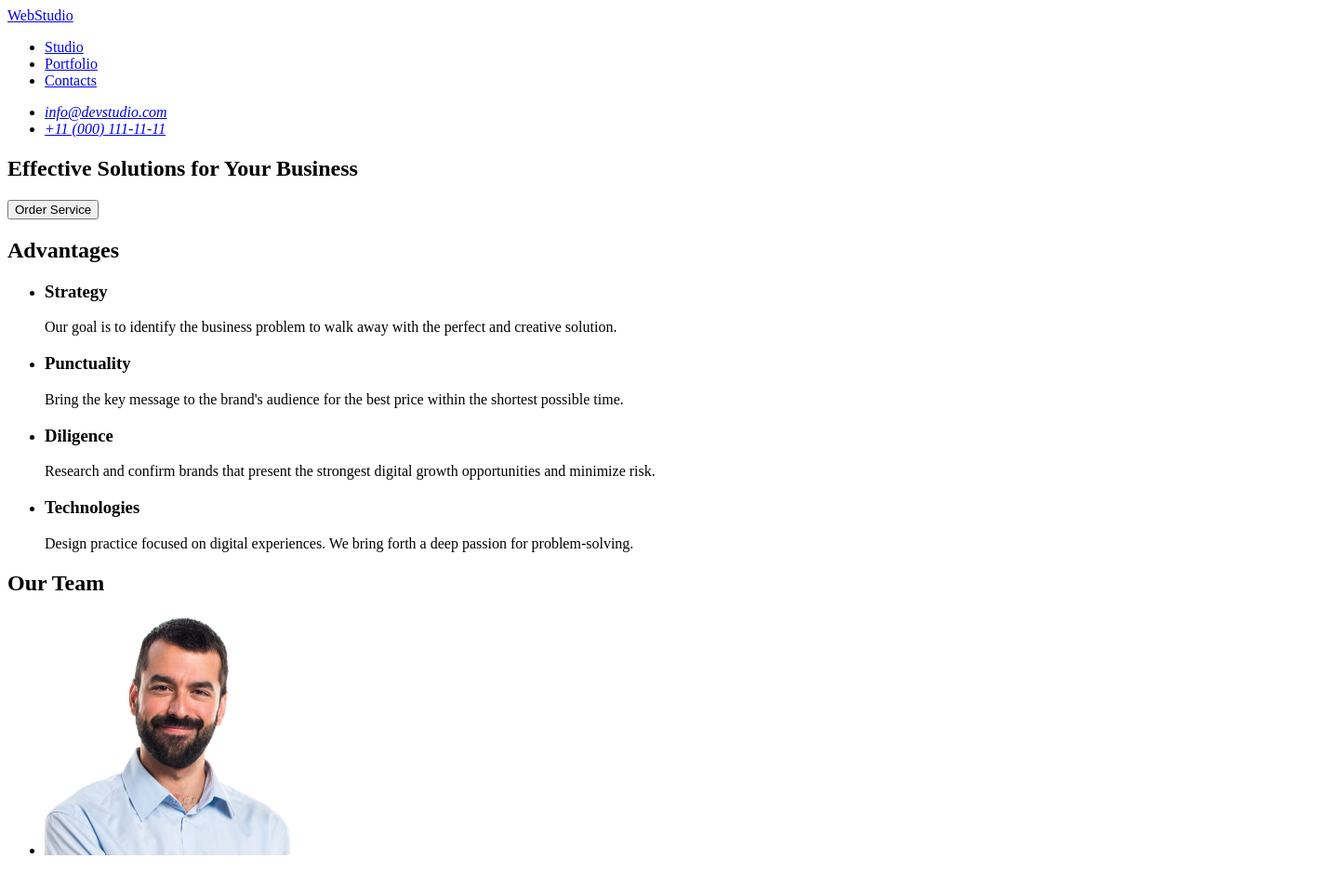
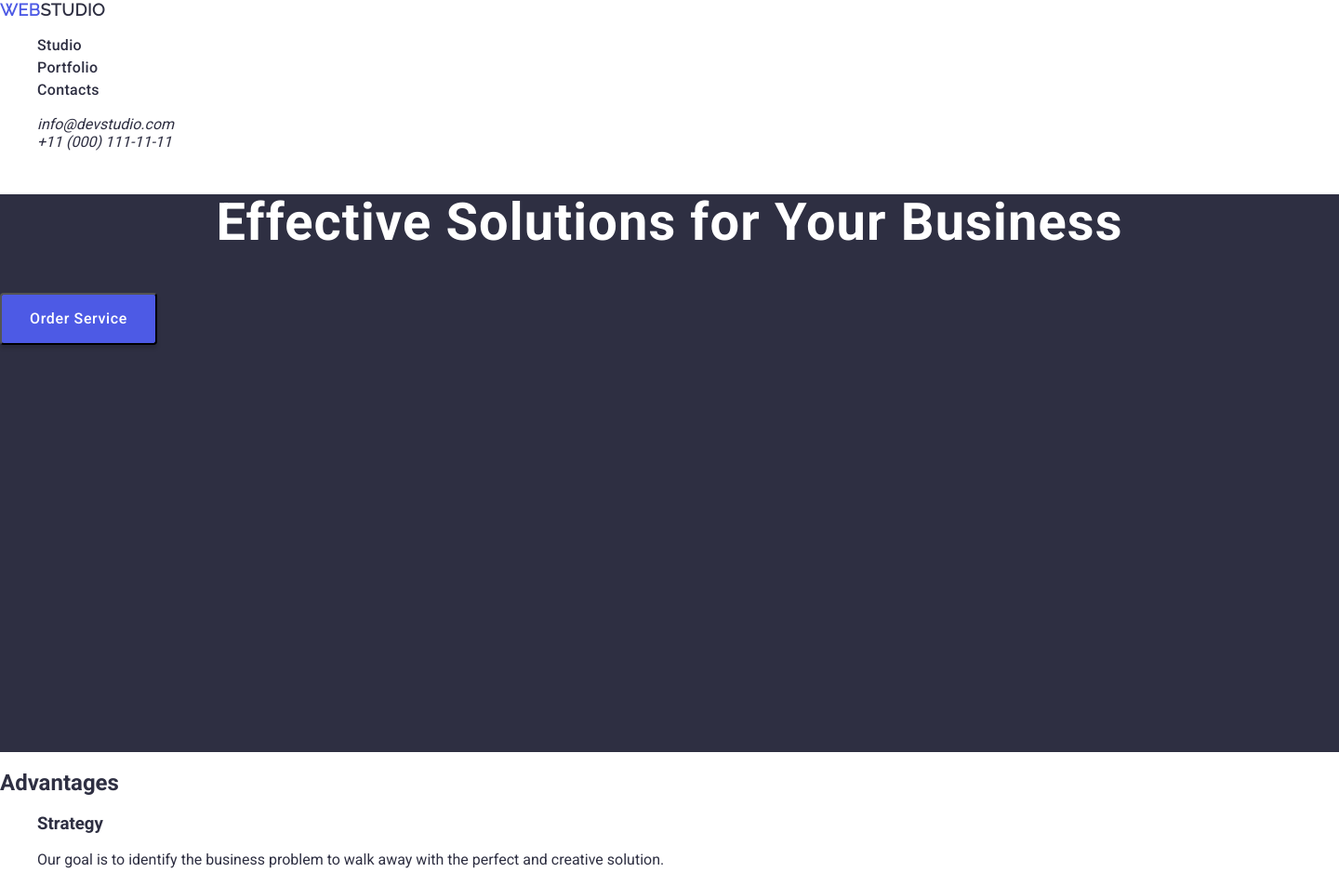
Before and after one commit to Max-P0p0v/goit-markup-hw-02, a plain HTML site: page index.html in a window 1280 px wide. Shown: the top 938 px of the page at 93% size, 1440 px wide, since content can reach past the window. Drawn offline with nearby package versions, Linux system fonts and the light colour scheme.

Commit message:
1-st correction

```diff
--- /dev/null
+++ b/css/styles.css
@@ -0,0 +1,78 @@
+/* Загальні */
+
+body {
+    font-family: "Roboto", sans-serif;
+    color: #2e2f42;
+    background-color: #fff;
+}
+
+a {
+    color: inherit;
+    text-decoration: none;
+}
+
+ul,
+ol {
+    list-style-type: none;
+}
+
+button {
+    cursor: pointer;
+}
+
+/* Header*/
+
+.page-logo {
+    font-family: "Raleway", sans-serif;
+font-weight: 700;
+    font-size: 18px;
+    line-height: 1.16667;
+    letter-spacing: 0.03em;
+    text-transform: uppercase;
+    text-decoration: none;
+}
+
+.page-logo2 {
+color: #4d5ae5;
+}
+
+.menu {
+    font-weight: 500;
+        font-size: 16px;
+        line-height: 1.5;
+        letter-spacing: 0.02em;
+        color: #2e2f42;
+}
+
+/* Section 1 */
+
+.section1 {
+background: #2e2f42;
+width: 1440px;
+    height: 600px;
+}
+
+.s1-header {
+font-weight: 700;
+    font-size: 56px;
+    line-height: 1.07143;
+    letter-spacing: 0.02em;
+    text-align: center;
+    color: #fff;
+}
+
+.order-service-btn {
+
+    box-shadow: 0 4px 4px 0 rgba(0, 0, 0, 0.15);
+        background: #4d5ae5;
+    border-radius: 4px;
+        width: 169px;
+        height: 56px;
+        font-weight: 500;
+    font-size: 16px;
+    line-height: 1.5;
+    letter-spacing: 0.04em;
+    color: #fff;
+}
+
+/* Section 2 */
--- a/index.html
+++ b/index.html
@@ -4,28 +4,53 @@
     <meta charset="UTF-8" />
     <meta name="viewport" content="width=device-width, initial-scale=1.0" />
     <title>WebStudio</title>
+    <link
+      rel="stylesheet"
+      href="https://cdnjs.cloudflare.com/ajax/libs/modern-normalize/2.0.0/modern-normalize.min.css"
+    />
+    <link rel="preconnect" href="https://fonts.googleapis.com" />
+    <link rel="preconnect" href="https://fonts.gstatic.com" crossorigin />
+    <link
+      href="https://fonts.googleapis.com/css2?family=Raleway&family=Roboto:wght@400;500;700&display=swap"
+      rel="stylesheet"
+    />
+    <link rel="stylesheet" href="./css/styles.css" />
   </head>
   <body>
-    <header>
-      <nav>
-        <a href="./index.html">WebStudio</a>
-        <ul>
-          <li><a href="./index.html">Studio</a></li>
-          <li><a href="#">Portfolio</a></li>
-          <li><a href="#">Contacts</a></li>
+    <header class="page-header">
+      <nav class="page-navigation">
+        <a href="./index.html" class="page-logo"
+          ><span class="page-logo2">Web</span>Studio
+        </a>
+        <ul class="menu">
+          <li class="menu-item">
+            <a href="./index.html" class="menu-link">Studio</a>
+          </li>
+          <li class="menu-item">
+            <a href="#portfolio" class="menu-link">Portfolio</a>
+          </li>
+          <li class="menu-item"><a href="#" class="menu-link">Contacts</a></li>
         </ul>
       </nav>
-      <address>
-        <ul>
-          <li><a href="mailto:info@devstudio.com">info@devstudio.com</a></li>
-          <li><a href="tel:+110001111111">+11 (000) 111-11-11</a></li>
+      <address class="page-address">
+        <ul class="menu-address">
+          <li class="address-item">
+            <a href="mailto:info@devstudio.com" class="address-link"
+              >info@devstudio.com</a
+            >
+          </li>
+          <li class="address-item">
+            <a href="tel:+110001111111" class="address-link"
+              >+11 (000) 111-11-11</a
+            >
+          </li>
         </ul>
       </address>
     </header>
     <main>
-      <section>
-        <h1>Effective Solutions for Your Business</h1>
-        <button type="button">Order Service</button>
+      <section class="section1">
+        <h1 class="s1-header">Effective Solutions for Your Business</h1>
+        <button type="button" class="order-service-btn">Order Service</button>
       </section>
       <section>
         <h2>Advantages</h2>
@@ -105,9 +130,76 @@
           </li>
         </ul>
       </section>
+      <section id="portfolio">
+        <h2>Our Portfolio</h2>
+        <ul>
+          <li>
+            <img
+              src="./images/img_1.jpg"
+              alt="Banking App"
+              width="360px"
+              height="300px"
+            />
+            <h3>Banking App</h3>
+            <p>App</p>
+          </li>
+          <li>
+            <img
+              src="./images/img_2.jpg"
+              alt="Cashless Payment"
+              width="360px"
+              height="300px"
+            />
+            <h3>Cashless Payment</h3>
+            <p>Marketing</p>
+          </li>
+          <li>
+            <img
+              src="./images/img_3.jpg"
+              alt="Meditation App"
+              width="360px"
+              height="300px"
+            />
+            <h3>Meditation App</h3>
+            <p>App</p>
+          </li>
+          <li>
+            <img
+              src="./images/img_4.jpg"
+              alt="Taxi Service"
+              width="360px"
+              height="300px"
+            />
+            <h3>Taxi Service</h3>
+            <p>Marketing</p>
+          </li>
+          <li>
+            <img
+              src="./images/img_5.jpg"
+              alt="Screen Illustrations"
+              width="360px"
+              height="300px"
+            />
+            <h3>Screen Illustrations</h3>
+            <p>Design</p>
+          </li>
+          <li>
+            <img
+              src="./images/img_6.jpg"
+              alt="Online Courses"
+              width="360px"
+              height="300px"
+            />
+            <h3>Online Courses</h3>
+            <p>Marketing</p>
+          </li>
+        </ul>
+      </section>
     </main>
     <footer>
-      <a href="./index.html">WebStudio</a>
+      <a href="./index.html" class="logo"
+        >Web<span class="logo2">Studio</span>
+      </a>
       <p>
         Increase the flow of customers and sales for your business with digital
         marketing & growth solutions.
```
Also changed, not shown: images/img_1.jpg (added), images/img_2.jpg (added), images/img_3.jpg (added), images/img_4.jpg (added), images/img_5.jpg (added), images/img_6.jpg (added), 2 other files.
